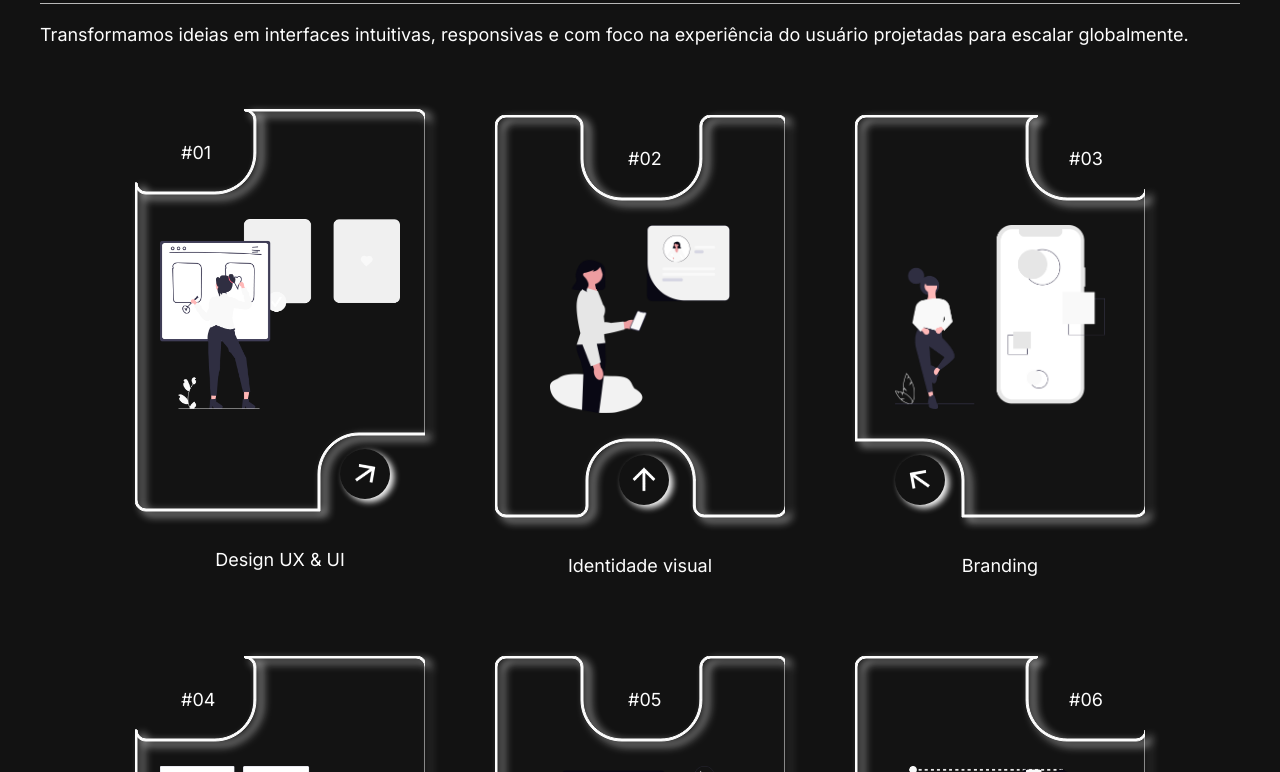
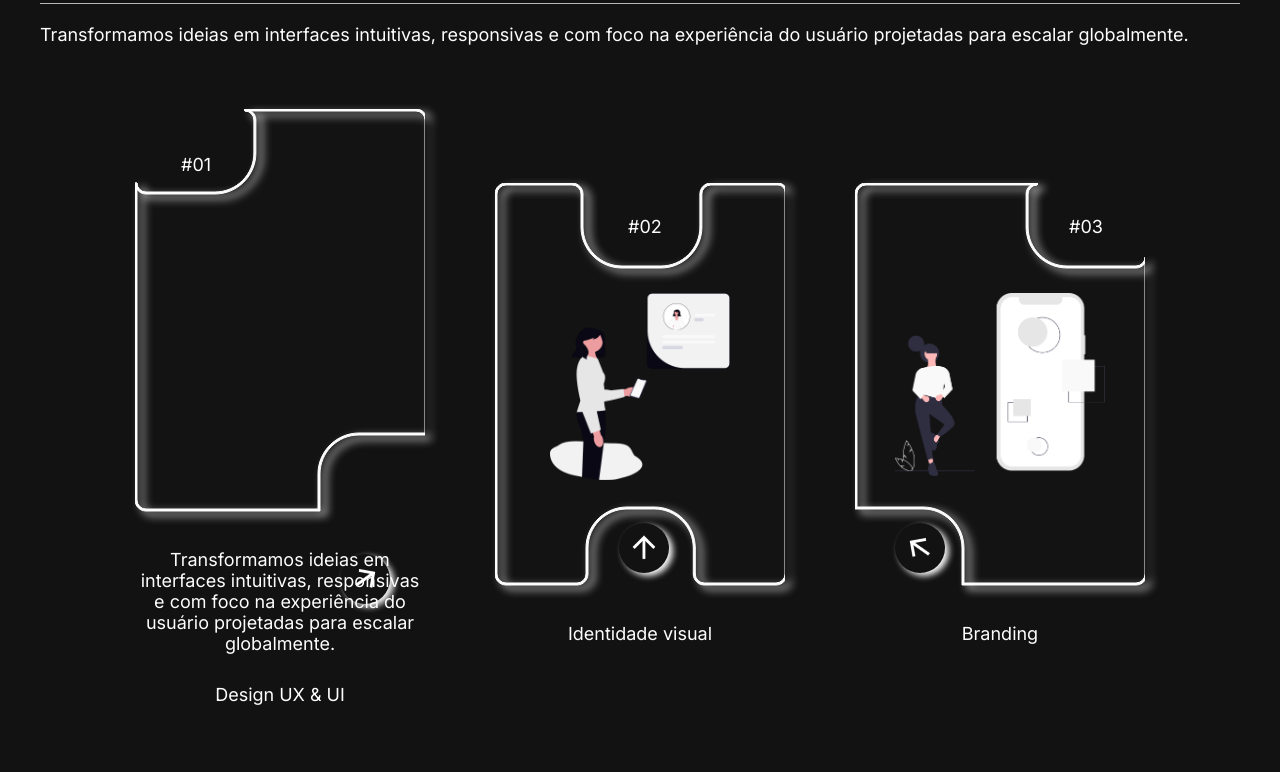
Before and after one commit to srjuninn/suporteDeDomingoRebrand-Project, a React (Vite) app: page / in a window 1280 px wide. Shown: the part 1488-2260 px from the top of the page. Built offline with nearby package versions, Linux system fonts and the light colour scheme.

Commit message:
feat: show service description

```diff
--- a/src/components/LeftService/LeftService.jsx
+++ b/src/components/LeftService/LeftService.jsx
@@ -1,21 +1,47 @@
 import rightArrow from '@icons/RightArrowIcon.png';
 import LeftServiceVetor from '@components/LeftService/LeftServiceVetor';
 import '@components/LeftService/LeftService.scss'
+import { openWhatsapp } from '@utils/openWhatsapp'
 
-export default function LeftService({ number, img, desc, name, isSelected, onMouseEnter, onMouseLeave, onClick }){
-    return(
+export default function LeftService({
+    number,
+    img,
+    desc,
+    name,
+    isSelected,
+    onMouseEnter,
+    onMouseLeave,
+    onClick // vem do Services e atualiza selectedService
+}) {
+    return (
         <div
             className={`leftService${isSelected ? ' active' : ''}`}
             onMouseEnter={onMouseEnter}
             onMouseLeave={onMouseLeave}
-            onClick={onClick}
+            onClick={onClick} // dispara setSelectedService
         >
             <span>{number}</span>
-            <button>
+
+            {/* Botão da setinha → abre WhatsApp */}
+            <button
+                type="button"
+                onClick={(e) => {
+                    e.stopPropagation() // impede que o clique no botão acione o clique da div
+                    openWhatsapp()
+                }}
+            >
                 <img src={rightArrow} alt="setinha pra cima na diagonal direita" />
             </button>
-            <LeftServiceVetor/>
-            <img className="serviceImg" src={img} alt={desc} />
+
+            <LeftServiceVetor />
+
+            {/* Se estiver selecionado, mostra descrição; senão, mostra imagem */}
+            {isSelected ? (
+                <p className="serviceDesc">{desc}</p>
+            ) : (
+                <img className="serviceImg" src={img} alt={desc} />
+            )}
+
             <p>{name}</p>
         </div>
     )
```
